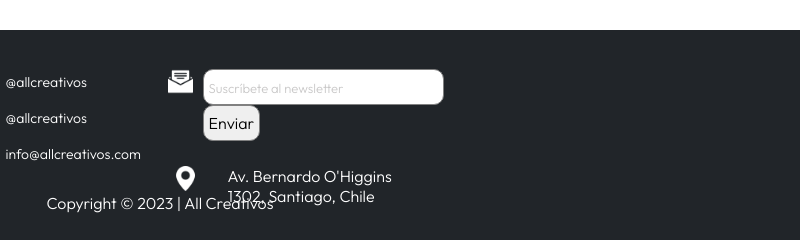
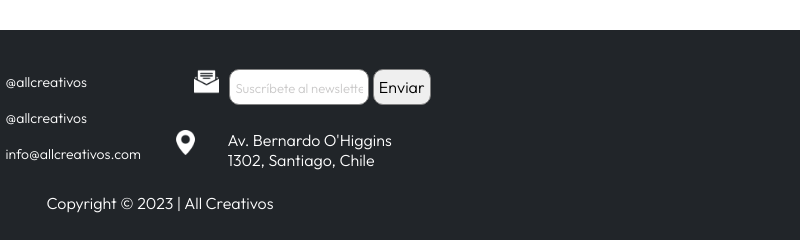
Before and after one commit to yimerescalona/PFEscalona, a plain HTML site: page index.html in a window 1280 px wide. Shown: the part 2040-2280 px from the top of the page, 480-1280 px from the left. Drawn offline with Linux system fonts and the light colour scheme.

Commit message:
modificacion footer input v4

```diff
--- a/css/styles.css
+++ b/css/styles.css
@@ -796,6 +796,9 @@ input[type="email"]::placeholder {
     width: 25px;
     height: 25px;
 }
+.barra{
+    width: 140px;
+}
 input, textarea{
     border:1px gray solid ;
     border-radius: 10px;
--- a/index.html
+++ b/index.html
@@ -151,7 +151,7 @@
                 <div class="newsletter">
                     <img src="icon/newsletter.png" alt="icono-newslater">
                     <form action="archivo.php" method="post" enctype="text/plain">
-                        <input type="email" placeholder="Suscríbete al newsletter">
+                        <input class="barra" type="email"  placeholder="Suscríbete al newsletter">
                         <input type="submit" value="Enviar">
                     </form>
                 </div>
```
